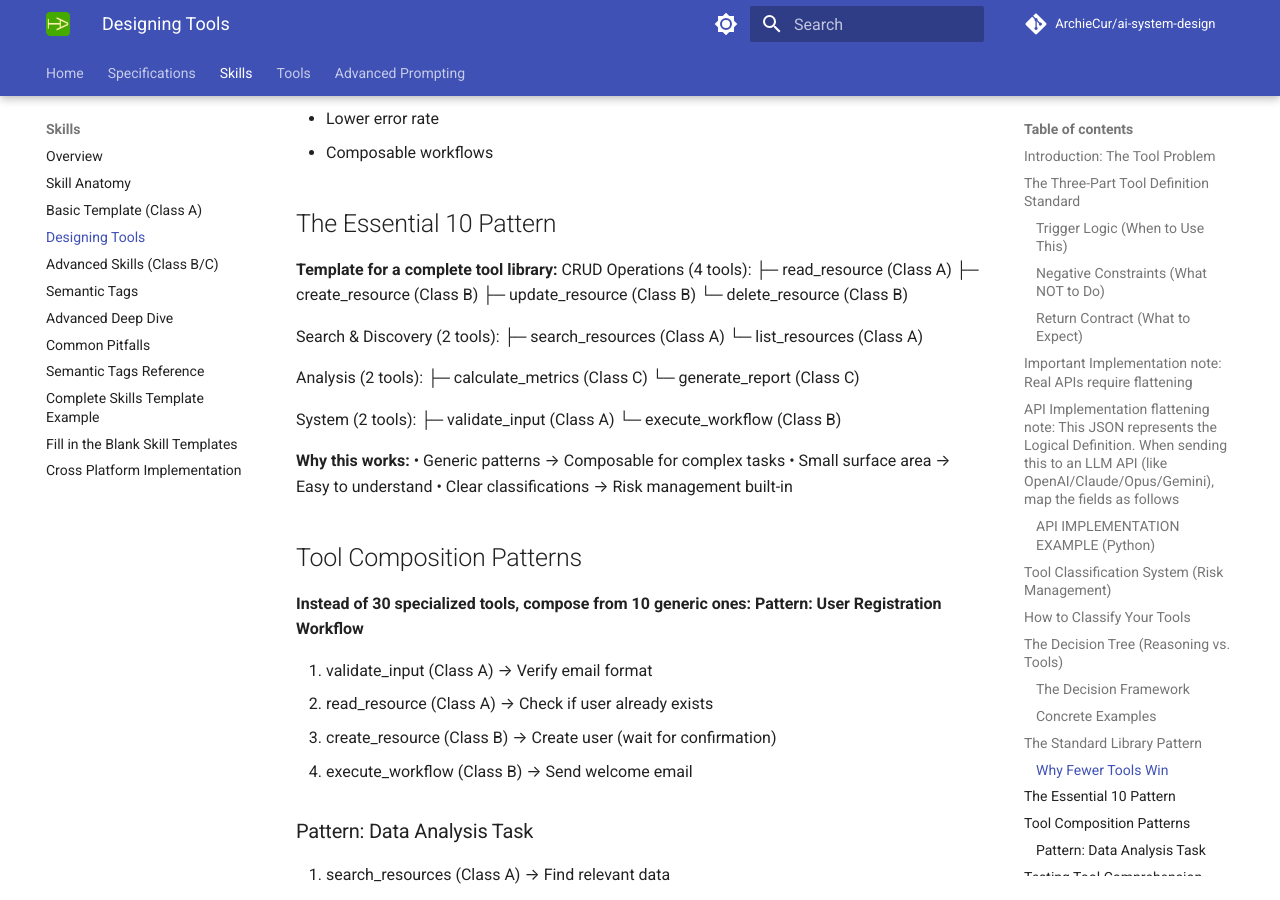
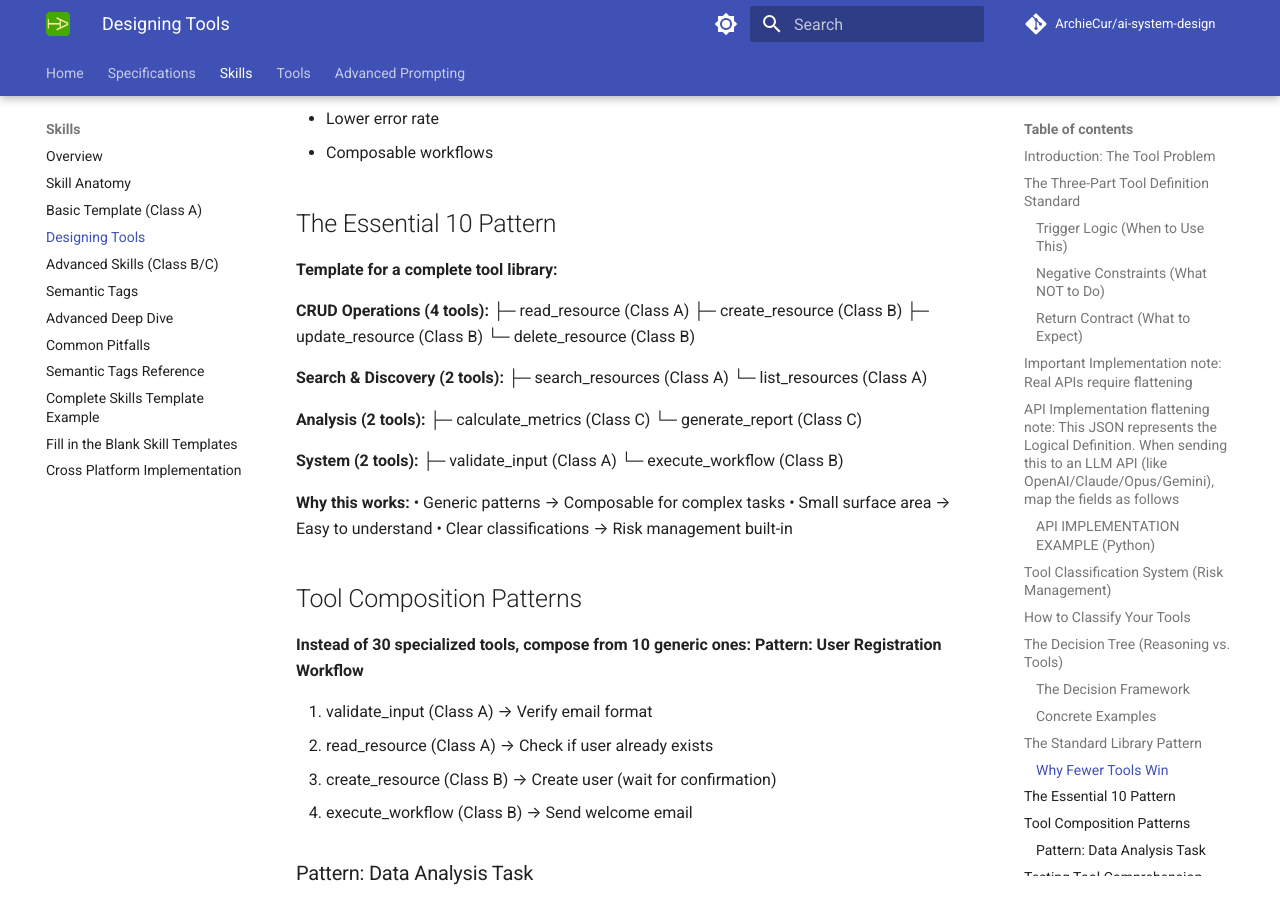
Before and after one commit to ArchieCur/ai-system-design, an MkDocs documentation site: the page built from docs/skills/Skills_1.2a_Designing_Tools.md, in a window 1280 px wide and 900 px high, scrolled down 8879 px. Built offline with MkDocs 1.6.1 and Material for MkDocs 9.7.7, drawn with Linux system fonts in a browser that asks for light colours; comment, search, counter and statistics services are not loaded.

```diff
--- a/docs/skills/Skills_1.2a_Designing_Tools.md
+++ b/docs/skills/Skills_1.2a_Designing_Tools.md
@@ -386,21 +386,22 @@ Wrong: Execute immediately without confirmation
 ## The Essential 10 Pattern
 
 **Template for a complete tool library:**
-CRUD Operations (4 tools):
+
+**CRUD Operations (4 tools):**
 ├─ read_resource (Class A)
 ├─ create_resource (Class B)
 ├─ update_resource (Class B)
 └─ delete_resource (Class B)
 
-Search & Discovery (2 tools):
+**Search & Discovery (2 tools):**
 ├─ search_resources (Class A)
 └─ list_resources (Class A)
 
-Analysis (2 tools):
+**Analysis (2 tools):**
 ├─ calculate_metrics (Class C)
 └─ generate_report (Class C)
 
-System (2 tools):
+**System (2 tools):**
 ├─ validate_input (Class A)
 └─ execute_workflow (Class B)
 
```
